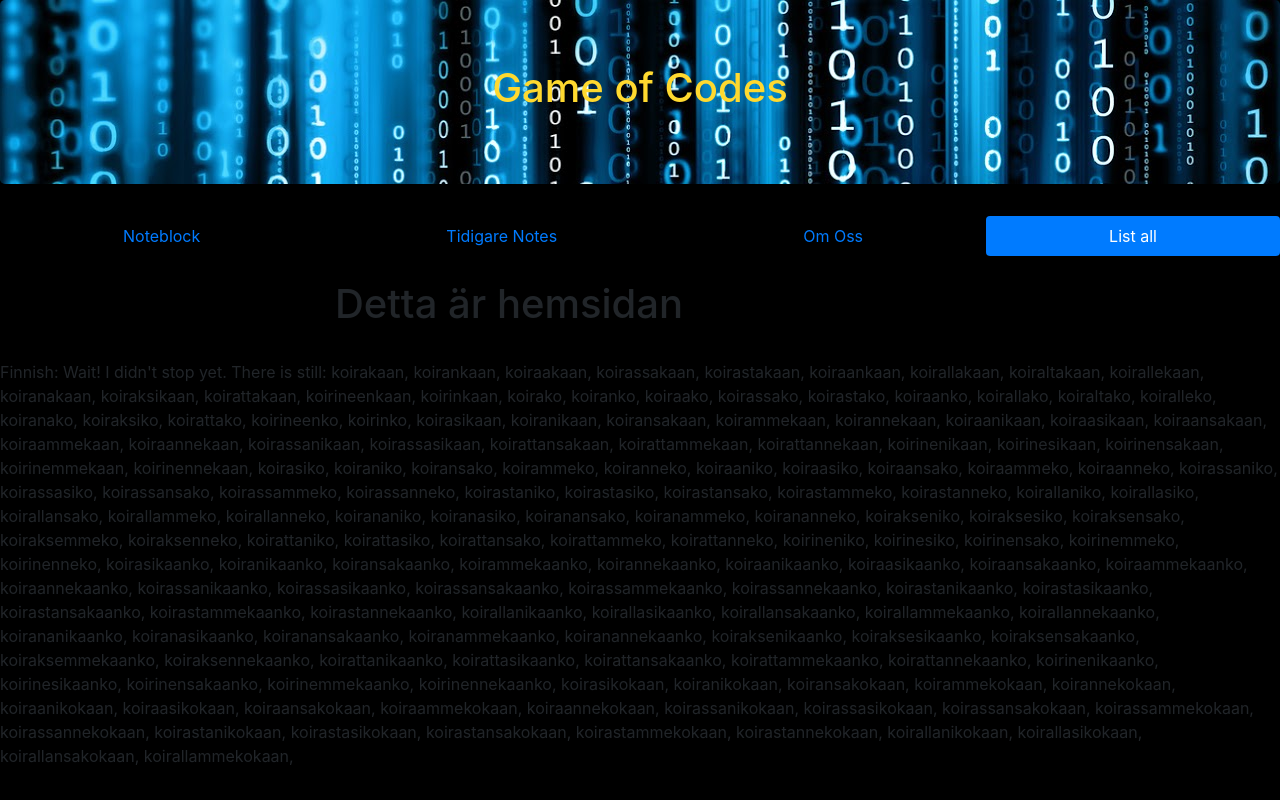
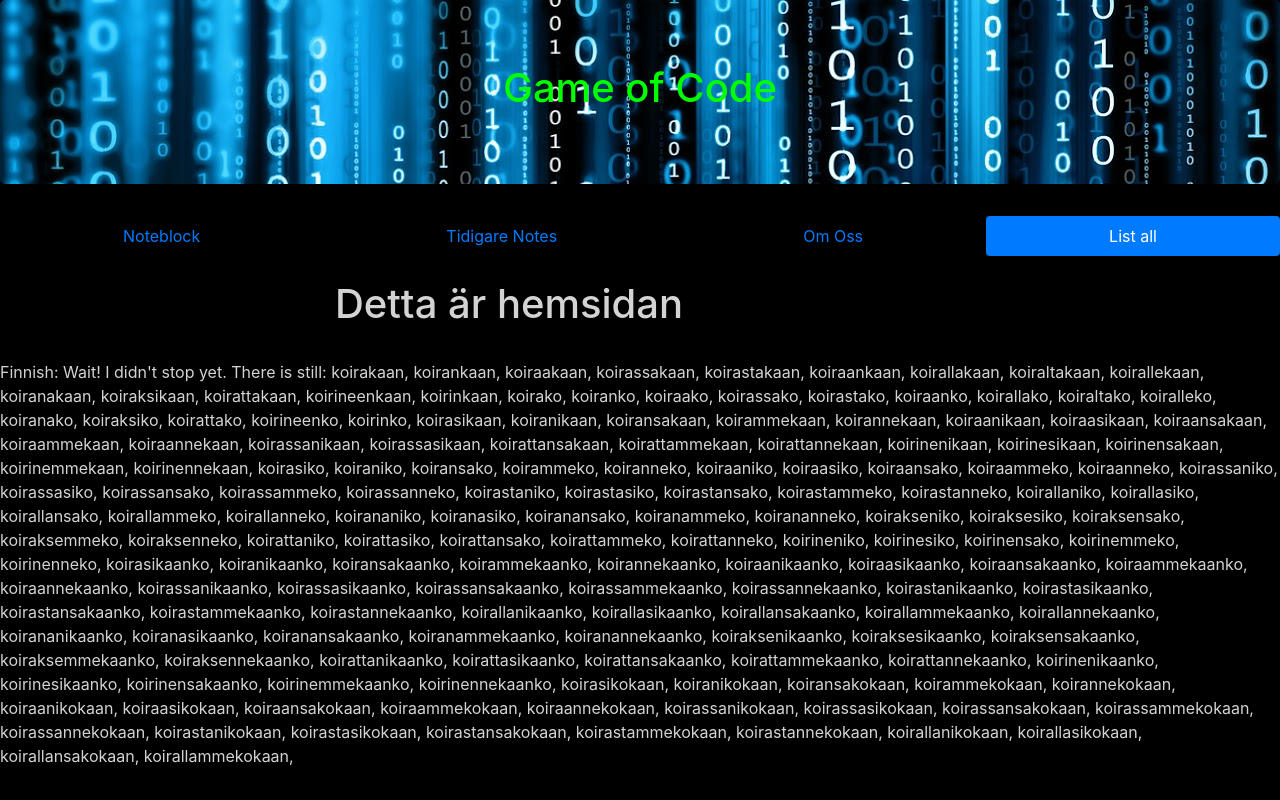
Before and after one commit to Chopper011/NoteApp, a plain HTML site: page ListAll.html in a window 1280 px wide. Drawn offline with nearby package versions, Linux system fonts and the light colour scheme.

Commit message:
added text color

```diff
--- a/ListAll.html
+++ b/ListAll.html
@@ -13,7 +13,7 @@
 </head>
 <body>
         <div class="jumbotron text-center">
-              <h1>Game of Codes</h1>
+              <h1>Game of Code</h1>
          </div>
          <ul class="nav nav-pills nav-fill">
                 <li class="nav-item">
@@ -34,7 +34,8 @@
          <h1>Detta är hemsidan</h1>
                 <br>
         </div>
-            <p>Finnish: Wait! I didn't stop yet. There is still: koirakaan, koirankaan, koiraakaan, koirassakaan, koirastakaan, koiraankaan, koirallakaan, koiraltakaan, koirallekaan, koiranakaan, koiraksikaan, koirattakaan,
+            <p class="ListAllText">
+                 Finnish: Wait! I didn't stop yet. There is still: koirakaan, koirankaan, koiraakaan, koirassakaan, koirastakaan, koiraankaan, koirallakaan, koiraltakaan, koirallekaan, koiranakaan, koiraksikaan, koirattakaan,
                  koirineenkaan, koirinkaan, koirako, koiranko, koiraako, koirassako, koirastako, koiraanko, koirallako, koiraltako, koiralleko, koiranako, koiraksiko, koirattako, koirineenko, koirinko, koirasikaan, koiranikaan,
                  koiransakaan, koirammekaan, koirannekaan, koiraanikaan, koiraasikaan, koiraansakaan, koiraammekaan, koiraannekaan, koirassanikaan, koirassasikaan,
                  koirattansakaan, koirattammekaan, koirattannekaan, koirinenikaan, koirinesikaan, koirinensakaan, koirinemmekaan, koirinennekaan, koirasiko, koiraniko, koiransako, koirammeko, koiranneko, koiraaniko,
@@ -47,6 +48,7 @@
                  koirattanikaanko, koirattasikaanko, koirattansakaanko, koirattammekaanko, koirattannekaanko, koirinenikaanko, koirinesikaanko, koirinensakaanko, koirinemmekaanko, koirinennekaanko, koirasikokaan,
                  koiranikokaan, koiransakokaan, koirammekokaan, koirannekokaan, koiraanikokaan, koiraasikokaan, koiraansakokaan, koiraammekokaan, koiraannekokaan, koirassanikokaan, koirassasikokaan, koirassansakokaan,
                  koirassammekokaan, koirassannekokaan, koirastanikokaan, koirastasikokaan, koirastansakokaan, koirastammekokaan, koirastannekokaan, koirallanikokaan, koirallasikokaan, koirallansakokaan,
-                        koirallammekokaan,</p>
+                 koirallammekokaan,
+                </p>
         </body>
 </html5>
--- a/styles.css
+++ b/styles.css
@@ -1,5 +1,9 @@
 body{
     background-color: black;
+}
+
+.col-sm-4{
+    color: whitesmoke;
 }
 
 .jumbotron.text-center{
@@ -7,9 +11,17 @@ body{
 }
 
 .jumbotron.text-center h1{
-    color: rgb(255, 217, 47)
+    color: lime
 }
 
 .col{
     margin-top: 50px;
 }
+
+.container.col-sm-6.col-sm-push-3{
+    color: lightgray;
+}
+
+.ListAllText{
+    color: lightgray;
+}
```
Also changed, not shown: Note.html (+1 -1 lines), OmOss.html (+1 -1 lines), TNote.html (+1 -1 lines). Lines whose indentation alone changed are shown as unchanged.
